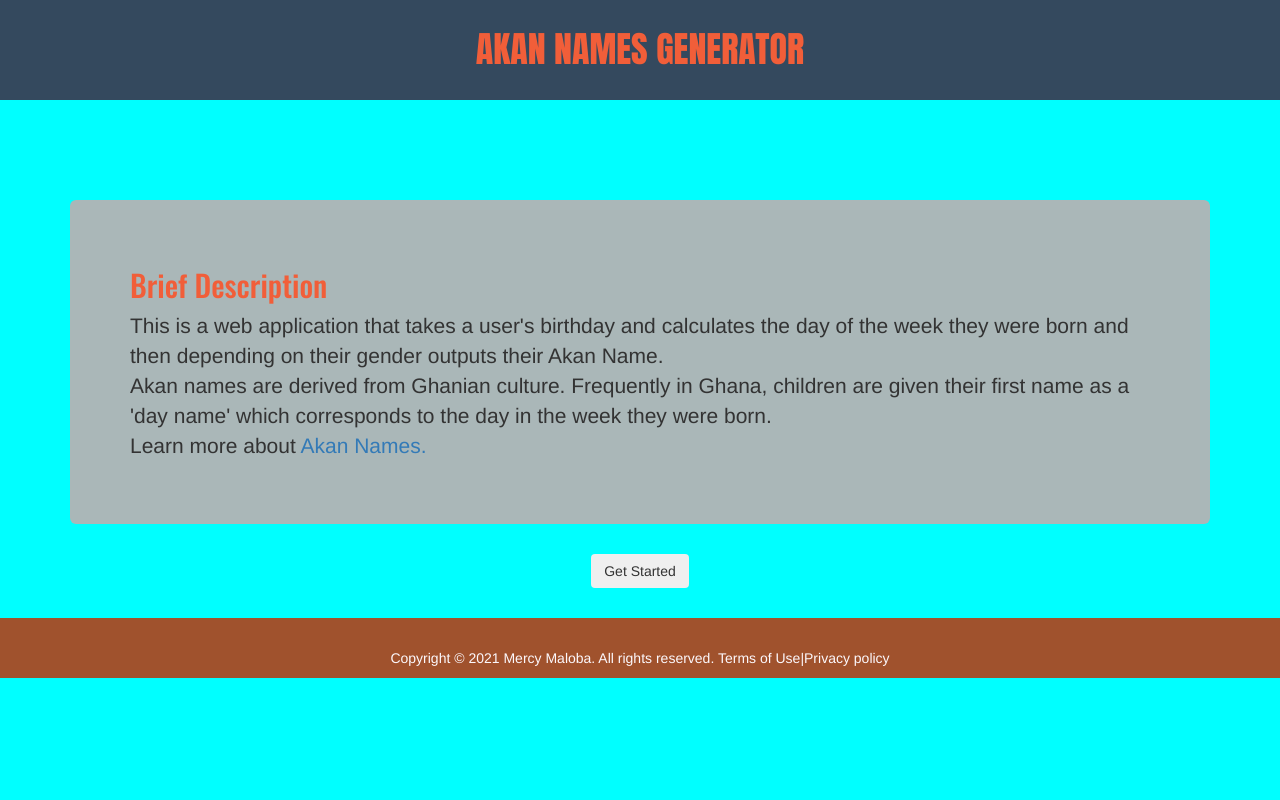
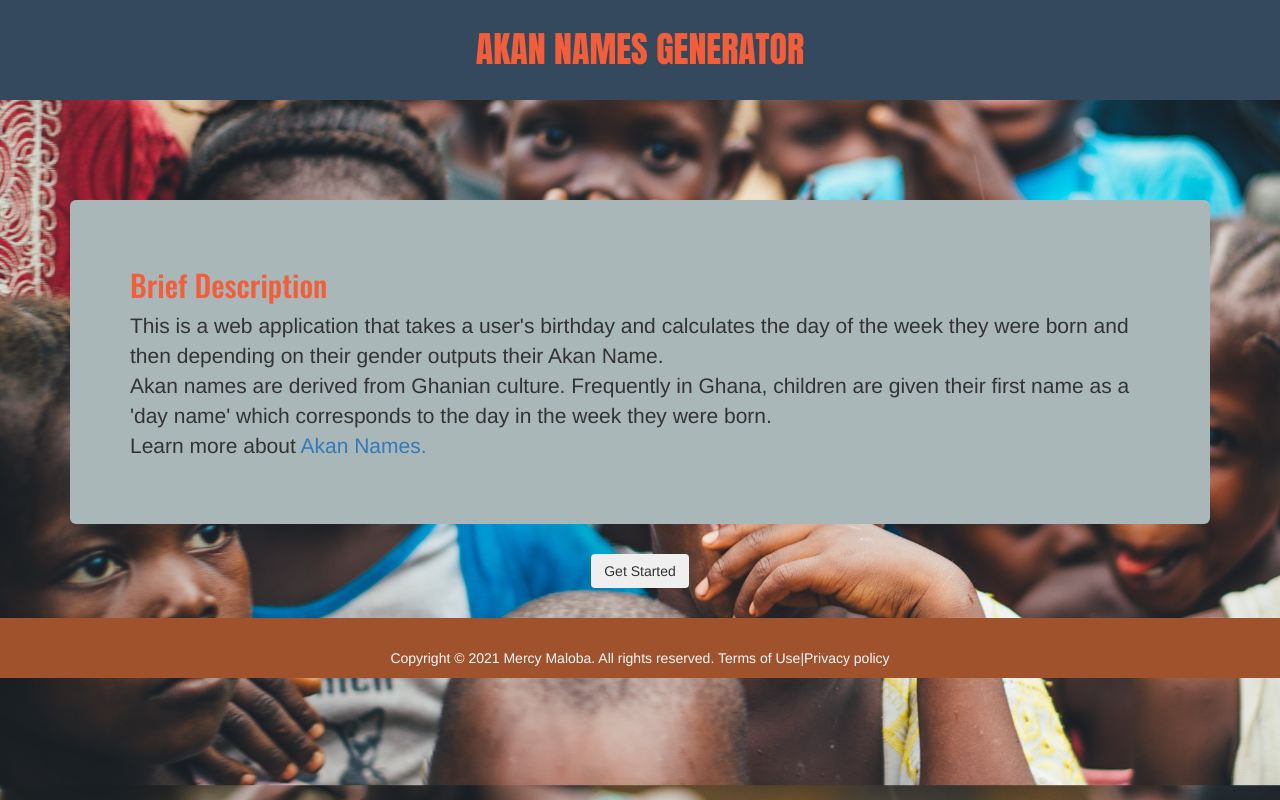
Before and after one commit to Malobz/Akan-Names, a plain HTML site: page index.html in a window 1280 px wide. Drawn offline with nearby package versions, Linux system fonts and the light colour scheme.

Commit message:
add image

```diff
--- a/static/css/main.css
+++ b/static/css/main.css
@@ -1,5 +1,5 @@
 body {
-    background-image: url(back.jpg);
+    background-image: url(/static/images/back.jpg);
     height: 500px;
     background-color: aqua;
     background-position: center;
```
